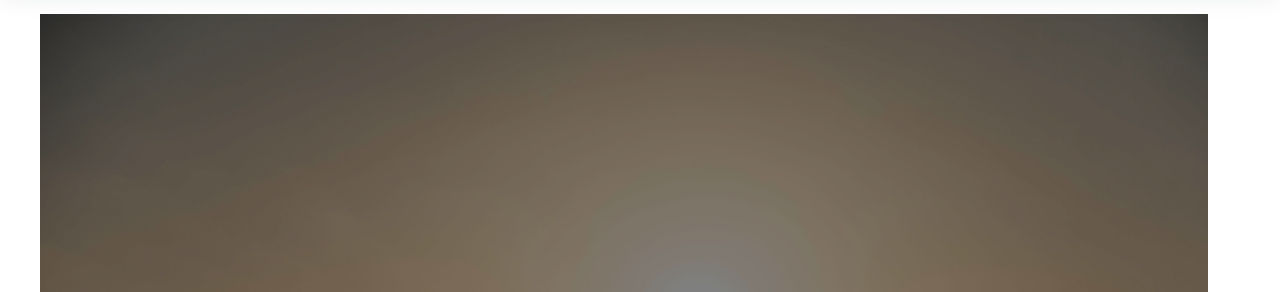
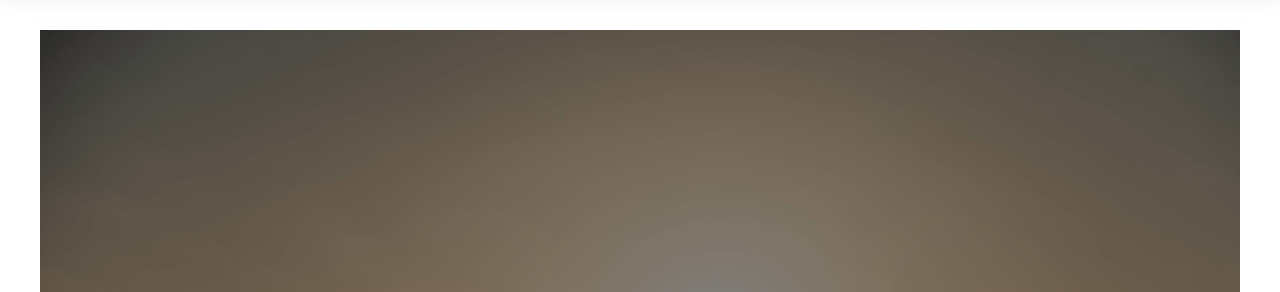
Before and after one commit to marcs12/country-website, a plain HTML site: page index.html in a window 1280 px wide. Shown: the part 82-374 px from the top of the page. Drawn offline with Linux system fonts and the light colour scheme.

Commit message:
fixed img sizing

```diff
--- a/styles/style.css
+++ b/styles/style.css
@@ -171,7 +171,8 @@ nav img {
   padding-top: 5rem;
   display: flex;
   filter: brightness(50%);
-  padding-right: 2rem;
+  min-width: 20rem;
+  margin: 1rem;
 }
 
 /* Footer
```
Also changed, not shown: 1 other file.
